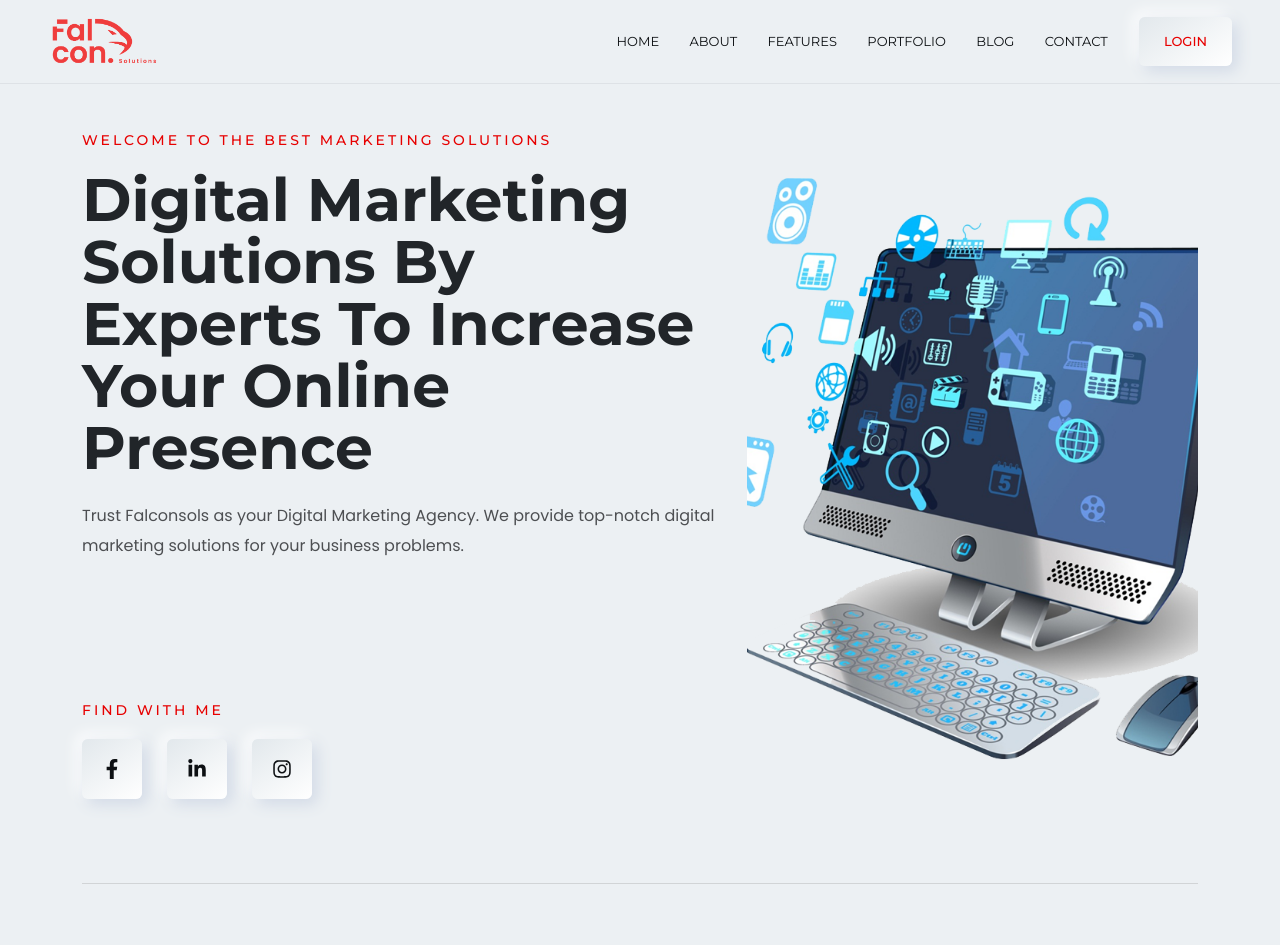
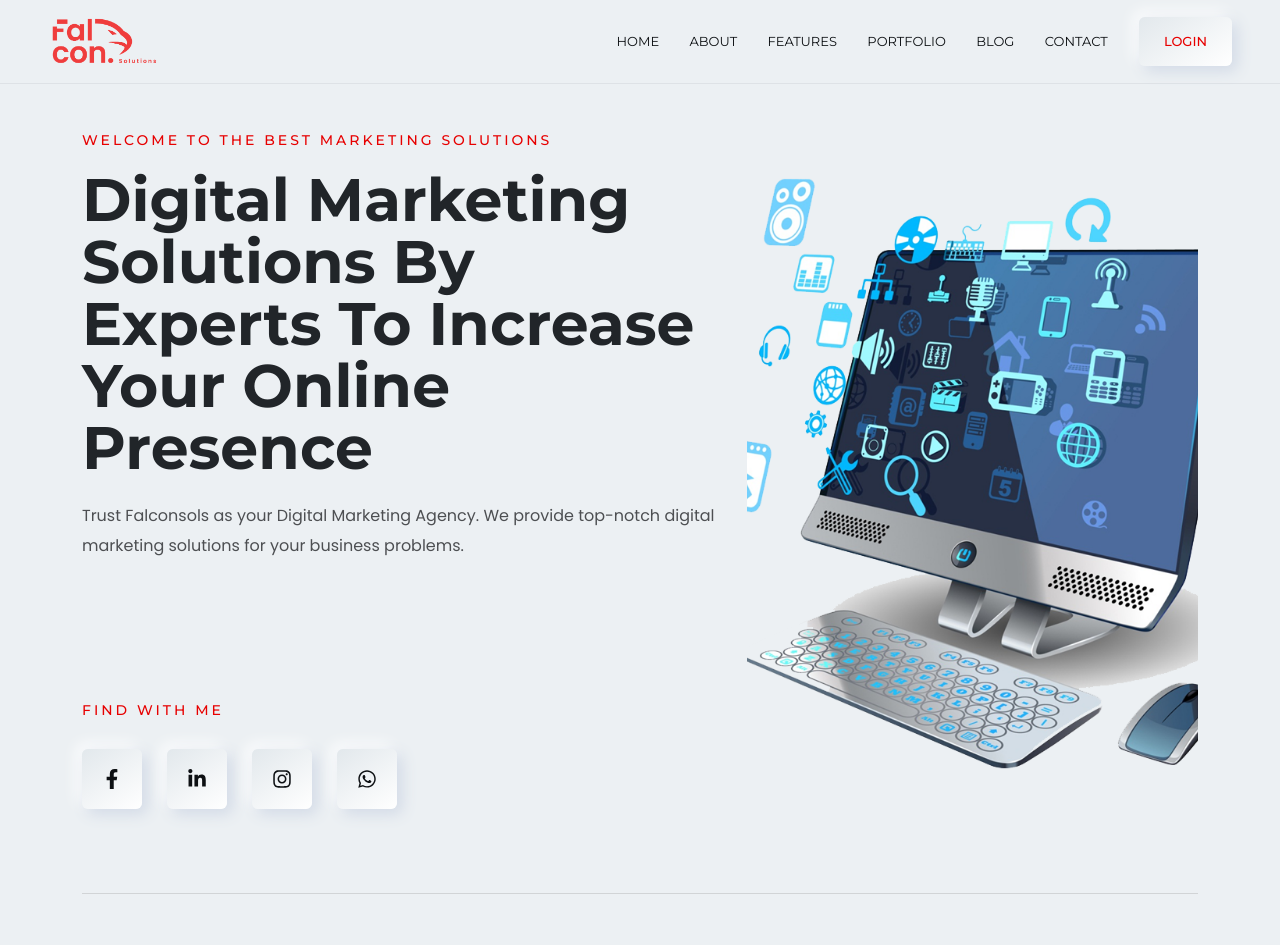
Before and after one commit to MaazKhanaa/falcons-sols, a React (Create React App) app: page / in a window 1280 px wide. Shown: the top 945 px of the page. Built offline with nearby package versions, Linux system fonts and the light colour scheme.

Commit message:
latest changes

```diff
--- a/src/common/form/button/button.module.css
+++ b/src/common/form/button/button.module.css
@@ -9,4 +9,10 @@
   border: 0;
   text-transform: uppercase;
   font-weight: 500;
+  transition: .4s;
 }
+
+.primaryBtn:hover {
+  background: var(--primary-color) !important;
+  color: white !important;
+}
--- a/src/common/social/socialIcon.js
+++ b/src/common/social/socialIcon.js
@@ -5,7 +5,7 @@ const socialIcon = ({ links }) => {
   return (
     <div className={`${styles.socialIcon}`}>
       {links.map((link, index) => (
-        <a key={index} href={link.url} target="_blank">
+        <a key={index} href={link.url} target="_blank" rel="noreferrer">
           {link.icon === 'facebook' && <FaFacebookF />}
           {link.icon === 'twitter' && <FaLinkedinIn />}
           {link.icon === 'insta' && <FaInstagram />}
--- a/src/common/social/soicalIcon.module.css
+++ b/src/common/social/soicalIcon.module.css
@@ -1,4 +1,4 @@
-.socialIcon a {
+.socialIcon a, .socialIcon button {
   background: linear-gradient(145deg, #e2e8ec, #ffffff);
   box-shadow: 5px 5px 15px #d1d9e6, -5px -5px 15px #ffffff;
   color: var(--primary-black);
@@ -16,4 +16,10 @@
   letter-spacing: 2px;
   text-transform: uppercase;
   border-radius: 6px;
+  margin-top: 10px;
+  transition: .4s;
 }
+.socialIcon a:hover, .socialIcon button:hover {
+  background: var(--primary-color) !important;
+  color: white !important;
+}
--- a/src/components/banner/banner.js
+++ b/src/components/banner/banner.js
@@ -4,6 +4,8 @@ import SocialIcon from '../../common/social/socialIcon';
 import styles from './banner.module.css';
 import { bannerData } from '../../constants/banner/banner.ts';
 import bannerImg from '../../assets/banner.png';
+import WhatsAppChat from '../whatsapp/whatsappButton.js';
+import { FaWhatsapp } from "react-icons/fa";
 
 const Banner = (id) => {
   const socialLinks = [
@@ -31,11 +33,16 @@ const Banner = (id) => {
 
             <div className={styles.SocialMain}>
               <SubHeading text='Find with me' isFirstSection={true} />
+              <div className='d-flex'>
               <SocialIcon links={socialLinks} />
+              <WhatsAppChat phoneNumber="+923365563138">
+                <FaWhatsapp />
+              </WhatsAppChat>
+              </div>
             </div>
           </div>
           <div className='col-lg-5'>
-            <img className='w-100 h-100' src={bannerImg} />
+            <img className='w-100 h-100' src={bannerImg} alt='Banner Img' />
           </div>
         </div>
       </div>
--- a/src/components/contact/contact.module.css
+++ b/src/components/contact/contact.module.css
@@ -10,3 +10,8 @@
   object-fit: cover;
   border-radius: 10px;
 }
+
+.emailLink {
+  color: var(--primary-color) !important;
+  text-decoration: none !important;
+}
--- a/src/components/contact/contactCard.js
+++ b/src/components/contact/contactCard.js
@@ -2,6 +2,9 @@ import SubHeading from '../../common/typography/subheading/subHeading';
 import SocialIcon from '../../common/social/socialIcon';
 import { contactData } from '../../constants/contact/contact.ts';
 import styles from './contact.module.css';
+import WhatsAppChat from '../whatsapp/whatsappButton.js';
+import { FaWhatsapp } from "react-icons/fa";
+
 
 const ContactCard = () => {
   const socialLinks = [
@@ -20,20 +23,27 @@ const ContactCard = () => {
   ];
   return (
     <div className={`${styles.contactCard} h-100`}>
-      <img className="mb-3" src={contactData.Image} />
+      <img className="mb-3" src={contactData.Image} alt='contact img'/>
       <h4 className="mb-3">{contactData.ownerName}</h4>
       <p className="falconParagraph mb-3">{contactData.position}</p>
       <p className="falconParagraph mb-3">{contactData.detail}</p>
       <p className="falconParagraph mb-3">{contactData.detail1}</p>
-      <p className="falconParagraph mb-0">Phone: {contactData.phoneNumber}</p>
-      <p className="falconParagraph mb-0">Email: {contactData.email}</p>
+      <p className="falconParagraph mb-0">
+      Phone: <a className={styles.emailLink} href={`tel:${contactData.phoneNumber}`}>{contactData.phoneNumber}</a>
+      </p>
+      <p className="falconParagraph mb-0">
+      Email: <a className={styles.emailLink} href={`mailto:${contactData.email}`}>{contactData.email}</a>
+      </p>
 
       <div className="my-4">
         <SubHeading text={contactData.socialHeading} isFirstSection={true} />
       </div>
-      <div>
-        <SocialIcon links={socialLinks} />
-      </div>
+      <div className='d-flex'>
+              <SocialIcon links={socialLinks} />
+              <WhatsAppChat phoneNumber="+923365563138">
+                <FaWhatsapp />
+              </WhatsAppChat>
+              </div>
     </div>
   );
 };
--- /dev/null
+++ b/src/components/whatsapp/whatsappButton.js
@@ -0,0 +1,26 @@
+import React from 'react';
+import styles from "../../common/social/soicalIcon.module.css"
+
+const WhatsAppChat = ({ phoneNumber, children }) => {
+  const handleWhatsAppClick = () => {
+    const isMobile = /iPhone|iPad|iPod|Android/i.test(navigator.userAgent);
+
+    let url = `https://wa.me/${phoneNumber}`;
+
+    if (isMobile) {
+      url = `whatsapp://send?phone=${phoneNumber}`;
+    }
+
+    window.location.href = url;
+  };
+
+  return (
+      <div className={`${styles.socialIcon}`}>
+        <button onClick={handleWhatsAppClick}>
+        {children}
+      </button>
+      </div>
+  );
+};
+
+export default WhatsAppChat;
--- a/src/constants/contact/contact.ts
+++ b/src/constants/contact/contact.ts
@@ -6,7 +6,7 @@ export const contactData = {
     position: "Chief Executive Officer",
     detail: "I have spent half a score of my life in the marketing industry and have got a single message for  all the marketers around the world that, your success not only lies in the quality of your work but also the way you treat your clients",
     detail1: "I am available for freelance work. Connect with me via and call into my account.",
-    phoneNumber: "+92 3365563138",
+    phoneNumber: "+923365563138",
     email: "Info@falconsols.com",
     mainHeading: "Contact us",
     subHeading: "contact",
--- a/src/layout/footer/footer.js
+++ b/src/layout/footer/footer.js
@@ -8,6 +8,8 @@ import {
   footerLogo,
 } from '../../constants/footer/footer.ts';
 import FooterLast from './footerLast';
+import WhatsAppChat from '../../components/whatsapp/whatsappButton.js';
+import { FaWhatsapp } from "react-icons/fa";
 
 const Footer = () => {
   const socialLinks = [
@@ -27,14 +29,19 @@ const Footer = () => {
   return (
     <div className="container">
       <div className="row">
-        <div className="col-lg-3 col-md-4 col-sm-6 mb-4">
+        <div className="col-lg-4 col-md-5 col-sm-6 mb-4">
           <h3 className="mb-4">
             <img
               src={footerLogo.footerMainLogo}
-              style={{ width: '120px', height: 'auto' }}
+              style={{ width: '120px', height: 'auto' }} alt='footer img'
             />
           </h3>
-          <SocialIcon links={socialLinks} />
+          <div className='d-flex'>
+              <SocialIcon links={socialLinks} />
+              <WhatsAppChat phoneNumber="+923149231923">
+                <FaWhatsapp />
+              </WhatsAppChat>
+              </div>
         </div>
         <div className="col-lg-3 col-md-4 col-sm-6 mb-4">
           <h6 className={styles.footerHeading}>{FooterText.header1}</h6>
@@ -56,7 +63,7 @@ const Footer = () => {
             ))}
           </div>
         </div>
-        <div className="col-lg-3 col-md-4 col-sm-6 mb-4">
+        <div className="col-lg-2 col-md-3 col-sm-6 mb-4">
           <h6 className={styles.footerHeading}>{FooterText.header3}</h6>
           <div>
             {FooterLink3.map((item, index) => (
--- a/src/layout/header/header.js
+++ b/src/layout/header/header.js
@@ -78,11 +78,13 @@ const Header = () => {
             </button>
             <div>
               <div className='mb-4'>
+                <a href='/'>
                 <img
                   src={HeaderMainlogo.headerMainLogo}
                   style={{ width: '80px', height: 'auto' }}
                   alt="Header Logo"
                 />
+                </a>
               </div>
               <ul className='mb-0'>
                 {MenuData.map((item, index) => (
@@ -105,11 +107,13 @@ const Header = () => {
       <div className={`${styles.manuMain} px-sm-5 px-4 border-bottom`}>
         <nav className={`${styles.navbar} d-flex align-items-center justify-content-between py-3`}>
           <div>
+            <a href='/'>
             <img
               src={HeaderMainlogo.headerMainLogo}
               style={{ width: '110px', height: 'auto' }}
               alt="Header Logo"
             />
+            </a>
           </div>
           <div className={styles.navIcon}>
             <button
```
Also changed, not shown: 1 other file (tests, documents, lock files or other folders).
